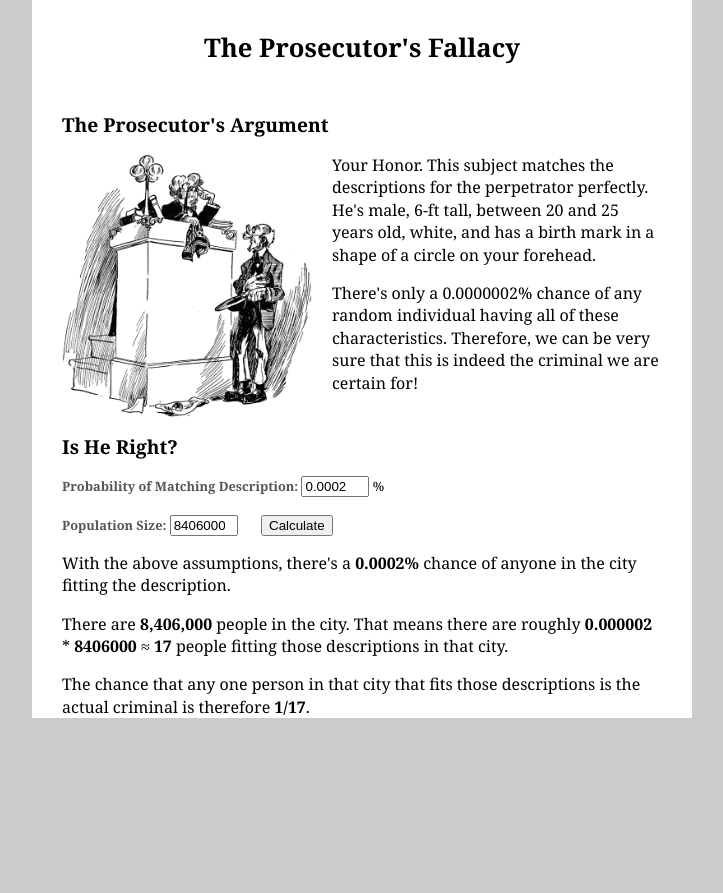
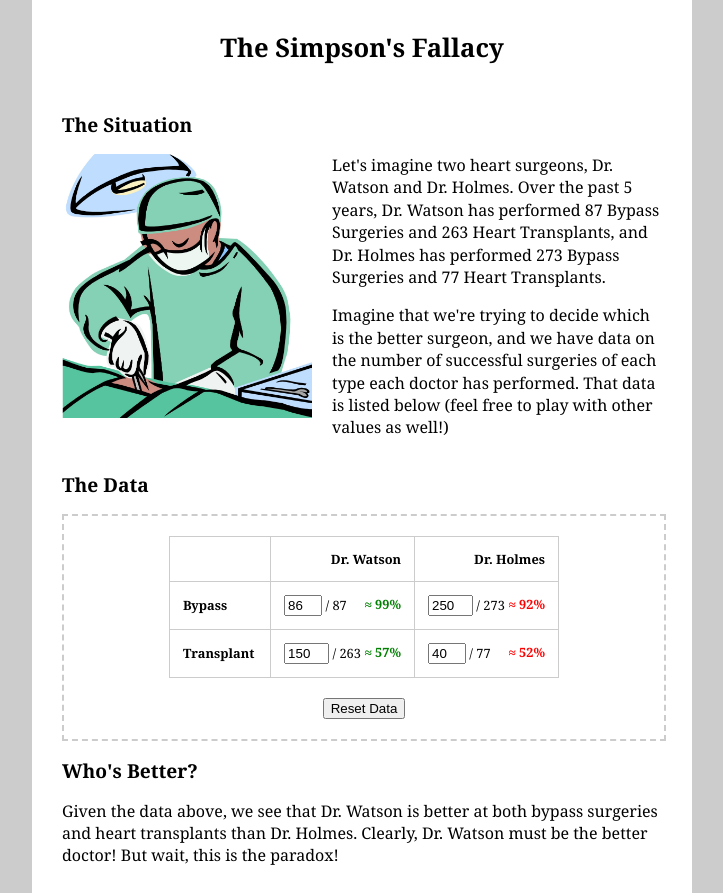
Before and after one commit to yuechen/stat-201-final, a plain HTML site: page prosecutor.html in a window 1280 px wide. Shown: the whole page, without its empty margins (278-1001 px from the left). Before the commit the page ends 800 px from the top, so only its background shows below. Drawn offline with nearby package versions, Linux system fonts and the light colour scheme.

Commit message:
started work on simpsons

```diff
--- a/prosecutor.html
+++ b/prosecutor.html
@@ -1,7 +1,7 @@
 <!DOCTYPE HTML>
 <html>
 <head>
-	<title>The Prosecutor's Fallacy</title>
+	<title>The Simpson's Fallacy</title>
 	<link href="styles.css" type="text/css" rel="stylesheet"/>
 	<script type="text/javascript" src="https://code.jquery.com/jquery-2.1.3.min.js"></script>
 	<style>
@@ -10,11 +10,31 @@
 			line-height: 1.4em;
 		}
 
-		#prob, #pop {
-			width: 60px;
+		#form_wrapper {
+			width: 100%;
+			border: 2px dashed #ccc;
 		}
 
-		#calculate {margin-left: 20px;}
+		table {
+			width: 390px;
+			margin: 20px auto;
+			border-collapse: collapse;
+		}
+
+		table th, table td {
+			padding: 13px;
+			border: 1px solid #ccc;
+		}
+
+		#wbypassp, #hbypassp, #wtransplantp, #htransplantp {
+			float: right;
+		}
+
+		#reset_btn {
+			display: block;
+			margin: 0 auto;
+			margin-bottom: 20px;
+		}
 	</style>
 
 	<script>
@@ -23,24 +43,59 @@
 		}
 
 		function calculate() {
-			var prob = $("#prob").val() / 100;
-			var pop = $("#pop").val();
-			$("#prob_field").html($("#prob").val() + "%");
-			$("#pop_field").html(numberWithCommas(pop));
-			$("#prob2_field").html(prob);
-			$("#pop2_field").html(pop);
-			$("#people_field").html(Math.round(prob * pop));
-			$("#prob3_field").html(Math.round(prob * pop));
+			var wbypass = parseInt($("#wbypass").val());
+			var hbypass = parseInt($("#hbypass").val());
+			var wbypassprob = wbypass / 87;
+			var hbypassprob = hbypass / 273;
+
+			if (wbypassprob > hbypassprob) {
+				$("#wbypassp").css("color", "green");
+				$("#hbypassp").css("color", "red");
+			} else {
+				$("#wbypassp").css("color", "red");
+				$("#hbypassp").css("color", "green");
+			}
+
+			$("#wbypassp").html("&asymp; " + Math.round(wbypassprob * 100) + "%");
+			$("#hbypassp").html("&asymp; " + Math.round(hbypassprob * 100) + "%");
+
+			var wtransplant = parseInt($("#wtransplant").val());
+			var htransplant = parseInt($("#htransplant").val());
+			var wtransplantprob = wtransplant / 263;
+			var htransplantprob = htransplant / 77;
+
+			if (wtransplantprob > htransplantprob) {
+				$("#wtransplantp").css("color", "green");
+				$("#htransplantp").css("color", "red");
+			} else {
+				$("#wtransplantp").css("color", "red");
+				$("#htransplantp").css("color", "green");
+			}
+
+			$("#wtransplantp").html("&asymp; " + Math.round(wtransplantprob * 100) + "%");
+			$("#htransplantp").html("&asymp; " + Math.round(htransplantprob * 100) + "%");
+
+			var watson_overall = (wbypass + wtransplant) / 350;
+			var holmes_overall = (hbypass + htransplant) / 350;
+
+			// Classic Paradox!
+			if (wbypassprob > hbypassprob && wtransplantprob > htransplantprob && holmes_overall > watson_overall) {
+				$("#better_doctor").html("Given the data above, we see that Dr. Watson is better at both bypass surgeries and heart transplants than Dr. Holmes. Clearly, Dr. Watson must be the better doctor! But wait, this is the paradox!");
+			}
 		}
 
 		$(document).ready(function() {
-			$('input').keypress(function (e) {
-			  if (e.which == 13) {
-			  	e.preventDefault();
-			    calculate();
-			  }
+			$("input").change(function() {
+				calculate();
 			});
 
+			$("#reset_btn").click(function() {
+				$("#wbypass").val(86);
+				$("#hbypass").val(250);
+				$("#wtransplant").val(150);
+				$("#htransplant").val(40);
+				calculate();
+			})
 			calculate();
 		});
 	</script>
@@ -48,26 +103,39 @@
 
 <body>
 	<div id="wrapper">
-		<h1 id="page_title">The Prosecutor's Fallacy</h1>
+		<h1 id="page_title">The Simpson's Fallacy</h1>
 
-		<h2>The Prosecutor's Argument</h2>
-		<img src="images/prosecutor.gif" style="width: 250px; height: auto; float: left; margin-right: 20px;"/>
-		<p>Your Honor. This subject matches the descriptions for the perpetrator perfectly. He's male, 6-ft tall, between 20 and 25 years old, white, and has a birth mark in a shape of a circle on your forehead.</p>
-		<p>There's only a 0.0000002% chance of any random individual having all of these characteristics. Therefore, we can be very sure that this is indeed the criminal we are certain for!</p>
+		<h2>The Situation</h2>
+		<img src="images/surgeon.jpg" style="width: 250px; height: auto; float: left; margin-right: 20px;"/>
+		<p>Let's imagine two heart surgeons, Dr. Watson and Dr. Holmes. Over the past 5 years, Dr. Watson has performed 87 Bypass Surgeries and 263 Heart Transplants, and Dr. Holmes has performed 273 Bypass Surgeries and 77 Heart Transplants.</p>
+		<p>Imagine that we're trying to decide which is the better surgeon, and we have data on the number of successful surgeries of each type each doctor has performed. That data is listed below (feel free to play with other values as well!)</p>
 
 		<div class="clear"></div>
 
-		<h2>Is He Right?</h2>
-		<form>
-			<label for="probability">Probability of Matching Description: </label><input type="text" id="prob" value="0.0002"/> %<br/><br/>
-			<label for="population">Population Size: </label><input type="text" id="pop" value="8406000"/>
-			<input type="button" value="Calculate" id="calculate"/>
-		</form>
-		<p>With the above assumptions, there's a <b id="prob_field"></b> chance of anyone in the city fitting the description.<p>
-		<p>There are <b id="pop_field"></b> people in the city. That means there are roughly
-		<span style="text-align:center;"><b id="prob2_field"></b> * <b id="pop2_field"></b> &asymp; <b id="people_field"></b></span>
-		people fitting those descriptions in that city.</p>
-		<p>The chance that any one person in that city that fits those descriptions is the actual criminal is therefore <b>1/</b><b id="prob3_field"></b>.</p>
+		<h2>The Data</h2>
+		<div id="form_wrapper">
+			<table>
+				<tr>
+					<th></th>
+					<th style="text-align: right;">Dr. Watson</th>
+					<th style="text-align: right;">Dr. Holmes</th>
+				</tr>
+				<tr>
+					<th style="text-align: left;">Bypass</th>
+					<td><input type="number" min="0" max="87" value="86" id="wbypass" style="width: 30px"/> / 87 <b id="wbypassp"></b></td>
+					<td><input type="number" min="0" max="273" value="250" id="hbypass" style="width: 37px"/> / 273 <b id="hbypassp"></b></td>
+				</tr>
+				<tr>
+					<th style="text-align: left;">Transplant</th>
+					<td><input type="number" min="0" max="263" value="150" id="wtransplant" style="width: 37px"/> / 263 <b id="wtransplantp"></b></td>
+					<td><input type="number" min="0" max="77" value="40" id="htransplant" style="width: 30px"/> / 77 <b id="htransplantp"></b></td>
+				</tr>
+			</table>
+			<button id="reset_btn">Reset Data</button>
+		</div>
+
+		<h2>Who's Better?</h2>
+		<p id="better_doctor"></p>
 	</div>
 </body>
 
--- a/styles.css
+++ b/styles.css
@@ -13,6 +13,8 @@ body {
 	background: white;
 	padding-left: 30px;
 	padding-right: 30px;
+
+	padding-bottom: 10px;
 }
 
 #page_title {
@@ -24,7 +26,6 @@ body {
 
 label {
 	font-weight: bold;
-	color: #555;
 }
 
 .clear {
```
Also changed, not shown: simpsons.html (added, +112 -0 lines), images/surgeon.jpg (added).
